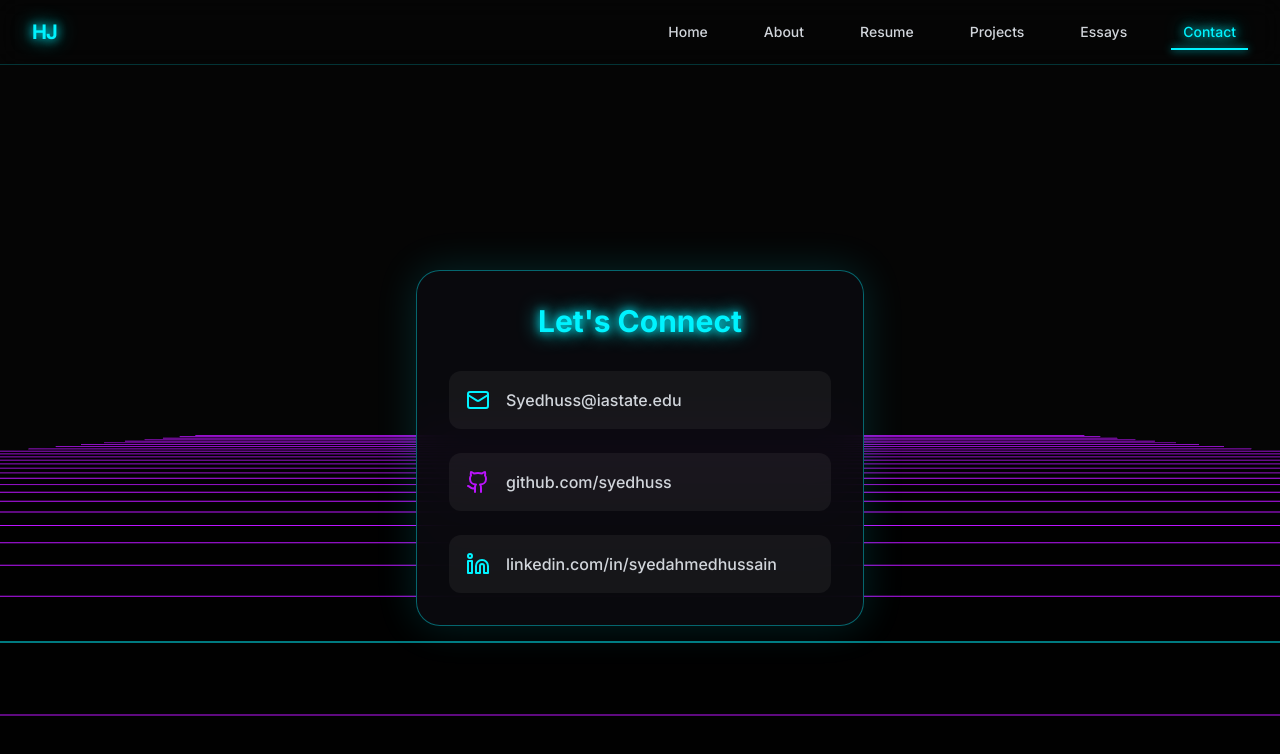
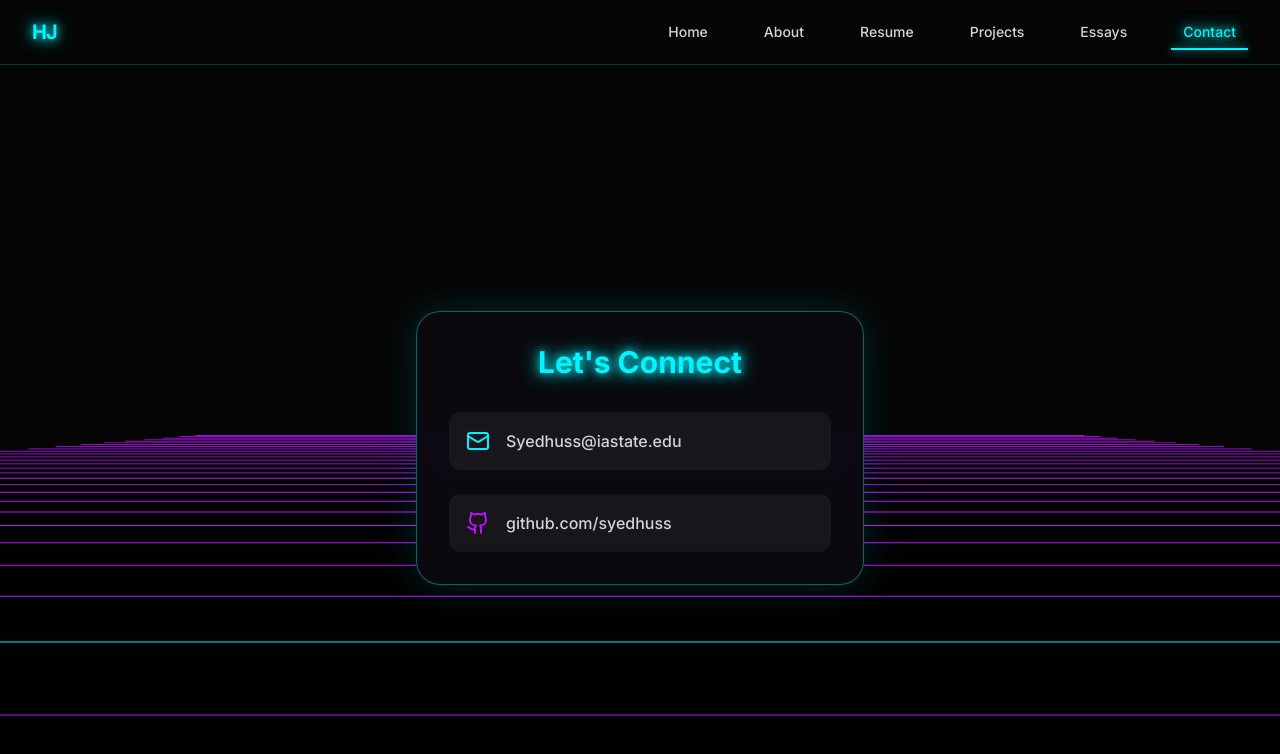
Before and after one commit to HussainHacks/MyWebsite, a Next.js app: page /contact in a window 1280 px wide. Shown: the top 754 px of the page. Built offline with nearby package versions, Linux system fonts and the light colour scheme.

Commit message:
Remove LinkedIn link

```diff
--- a/src/app/contact/page.tsx
+++ b/src/app/contact/page.tsx
@@ -1,7 +1,7 @@
 import PageTransition from "@/components/ui/PageTransition";
 import Scene from "@/components/canvas/Scene";
 import Grid from "@/components/canvas/Grid";
-import { Mail, Github, Linkedin } from "lucide-react";
+import { Mail, Github } from "lucide-react";
 
 export default function Contact() {
   return (
@@ -32,16 +32,6 @@ export default function Contact() {
               <Github className="w-6 h-6 text-[#bc13fe] group-hover:scale-110 transition-transform" />
               <span className="ml-4 text-gray-300 font-medium">github.com/syedhuss</span>
             </a>
-
-            <a
-              href="https://linkedin.com/in/syedahmedhussain"
-              target="_blank"
-              rel="noreferrer"
-              className="group flex items-center p-4 rounded-xl bg-white/5 hover:bg-[#00f3ff]/10 border border-transparent hover:border-[#00f3ff]/50 transition-all duration-300"
-            >
-              <Linkedin className="w-6 h-6 text-[#00f3ff] group-hover:scale-110 transition-transform" />
-              <span className="ml-4 text-gray-300 font-medium">linkedin.com/in/syedahmedhussain</span>
-            </a>
           </div>
         </div>
       </div>
```
